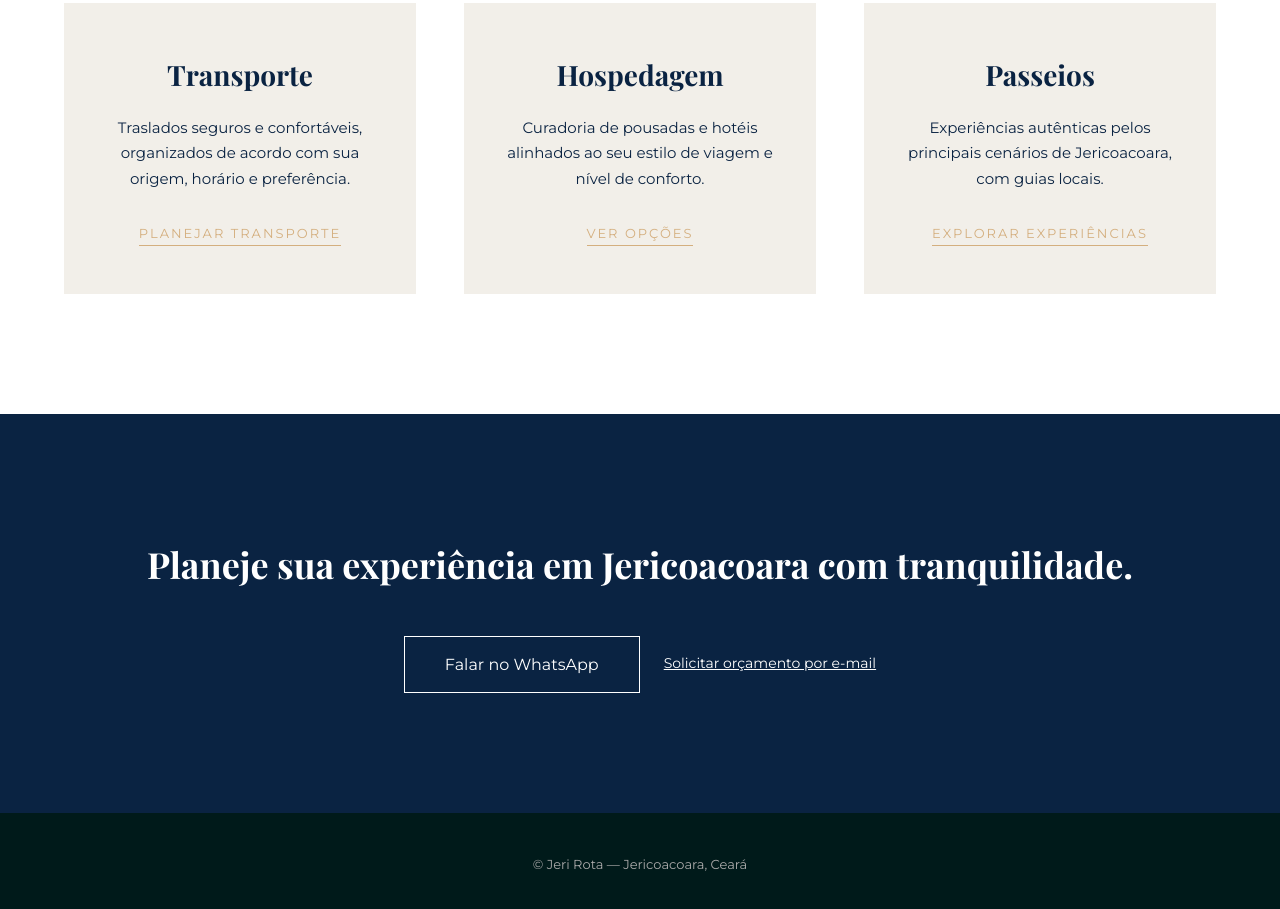
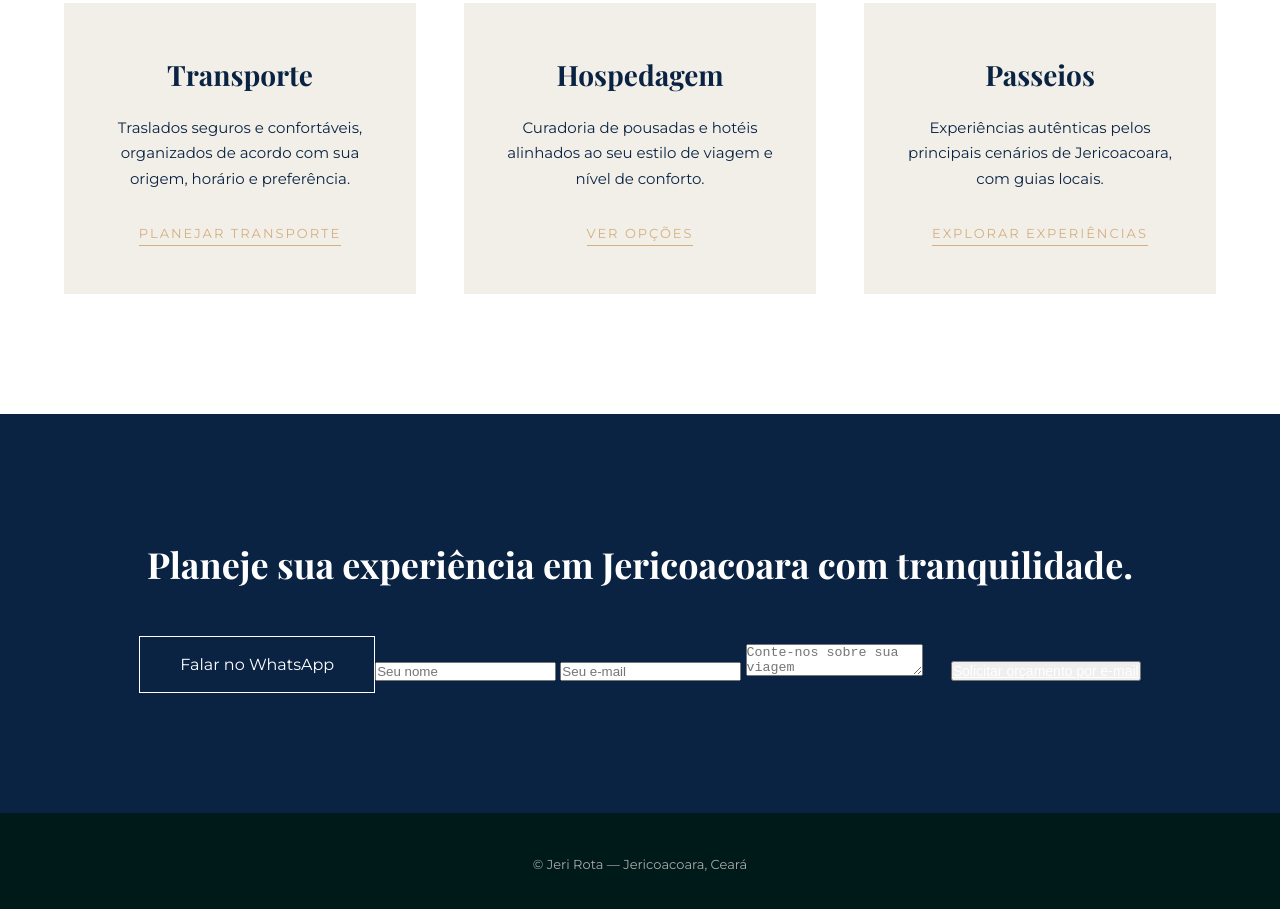
Before and after one commit to MChristhofer/jeri-rota-v2, a plain HTML site: page index.html in a window 1280 px wide. Shown: the part 1298-2207 px from the top of the page. Drawn offline with nearby package versions, Linux system fonts and the light colour scheme.

Commit message:
add form email

```diff
--- a/index.html
+++ b/index.html
@@ -104,8 +104,20 @@
           Falar no WhatsApp
         </a>
 
-        <a href="mailto:jjerirotoa@gmail.com" class="btn-secondary">
-          Solicitar orçamento por e-mail
+       <form
+  action="https://formspree.io/f/SEU_ID_AQUI"
+  method="POST"
+  class="form-orcamento"
+>
+  <input type="text" name="nome" placeholder="Seu nome" required>
+  <input type="email" name="email" placeholder="Seu e-mail" required>
+  <textarea name="mensagem" placeholder="Conte-nos sobre sua viagem" required></textarea>
+
+  <button type="submit" class="btn-secondary">
+    Solicitar orçamento por e-mail
+  </button>
+</form>
+
         </a>
       </div>
     </div>
```
